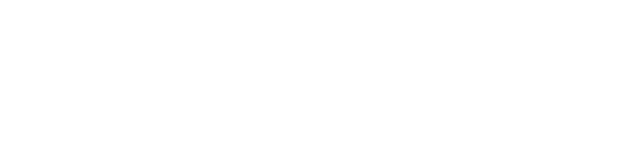
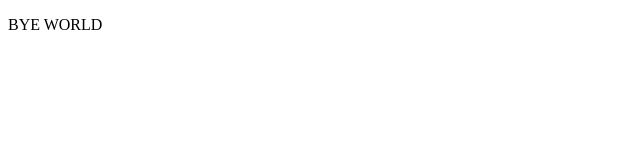
Before and after one commit to msaadirfan/focp-project-MEMORY-ARC, a plain HTML site: page index.html in a window 1280 px wide. Shown: the whole page, without its empty margins (0-640 px from the left). Drawn offline with Linux system fonts and the light colour scheme.

Commit message:
updated index.html

```diff
--- a/index.html
+++ b/index.html
@@ -6,6 +6,6 @@
     <title>Document</title>
 </head>
 <body>
-
+    <p>BYE WORLD</p>
 </body>
 </html>
```
